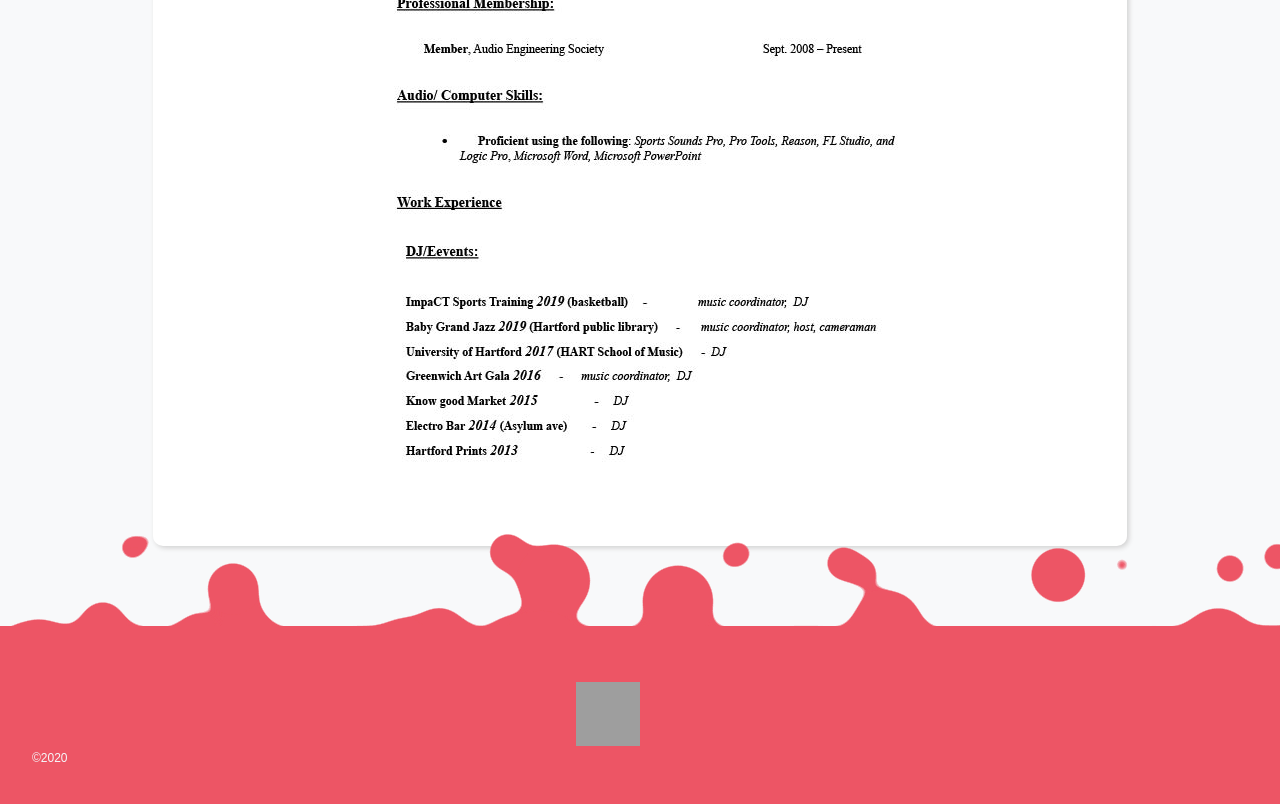
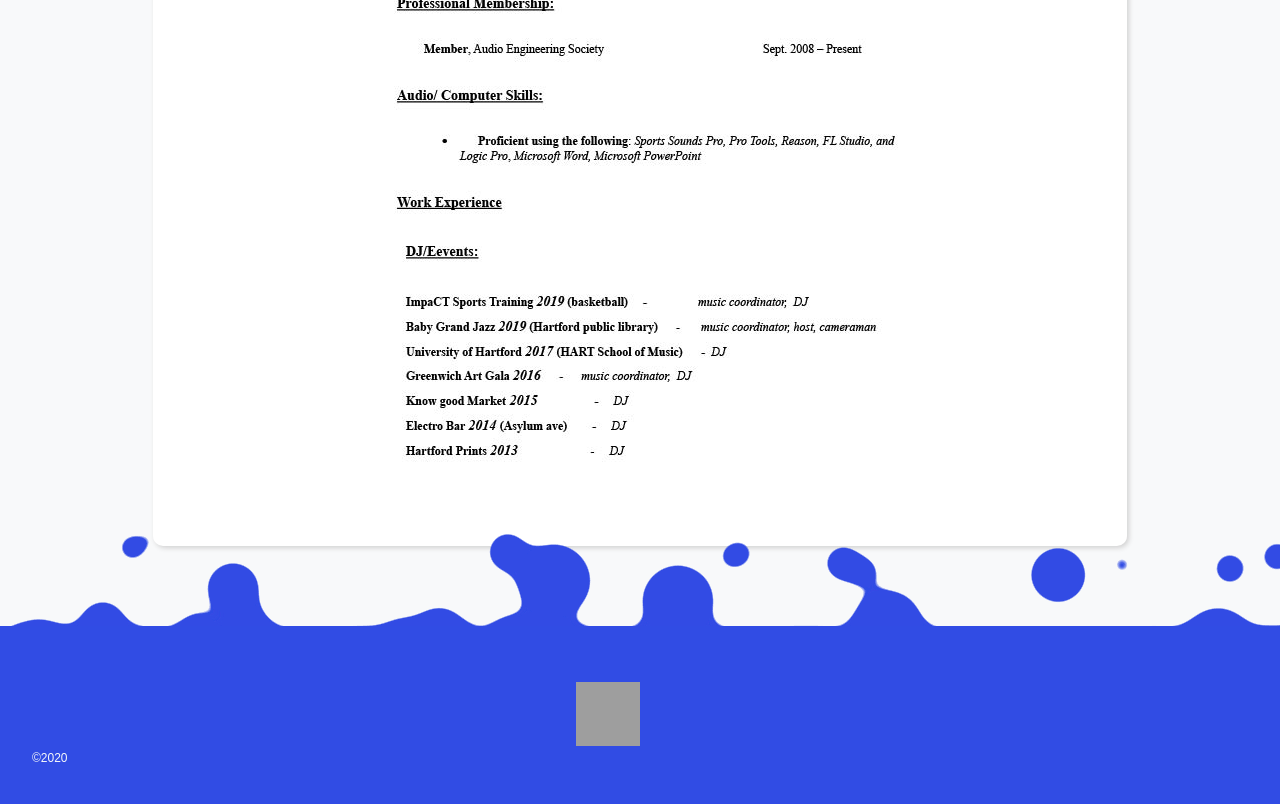
Before and after one commit to zvlu/Basic-Portfolio, a plain HTML site: page index.html in a window 1280 px wide. Shown: the part 2001-2805 px from the top of the page. Drawn offline with nearby package versions, Linux system fonts and the light colour scheme; grey boxes are pictures that could not be loaded.

Commit message:
added cool footer

```diff
--- a/assets/css/style.css
+++ b/assets/css/style.css
@@ -340,7 +340,7 @@ body {
 
 body .footer {
     z-index: 1;
-    --footer-background:#ED5565;
+    --footer-background:rgb(49, 76, 228);
     display: grid;
     position: relative;
     /* grid-area: footer; */
```
